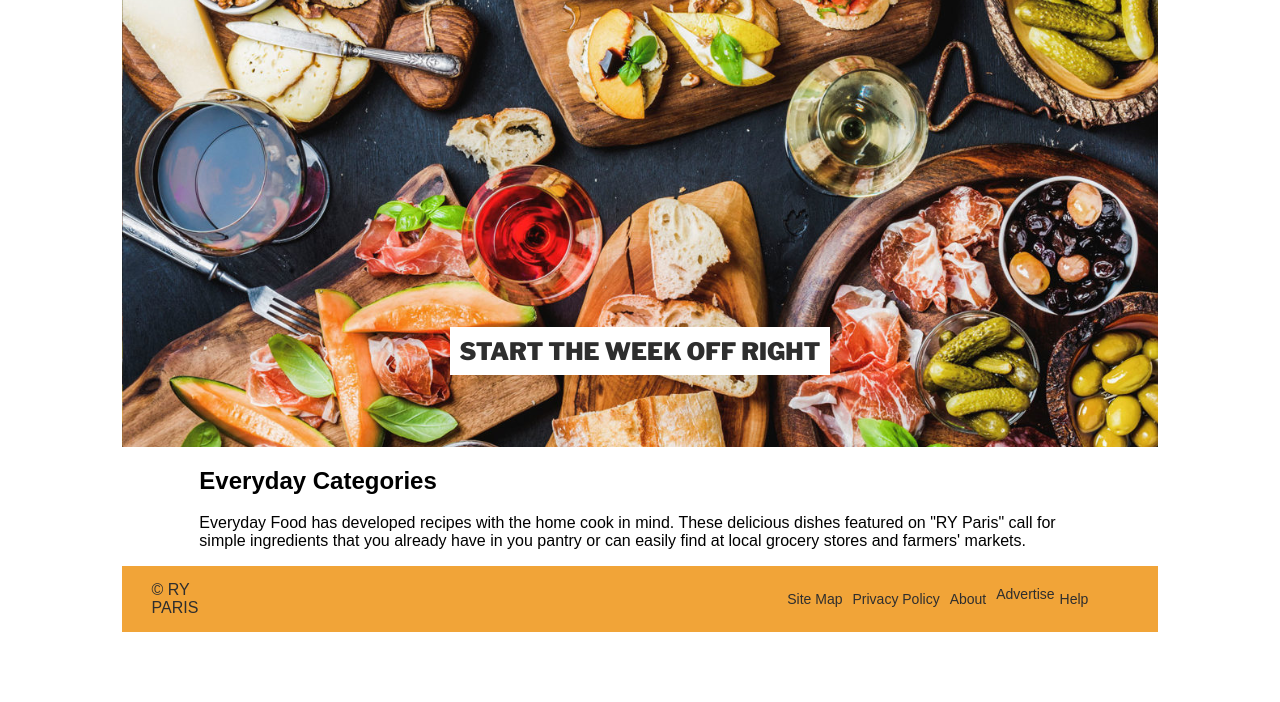
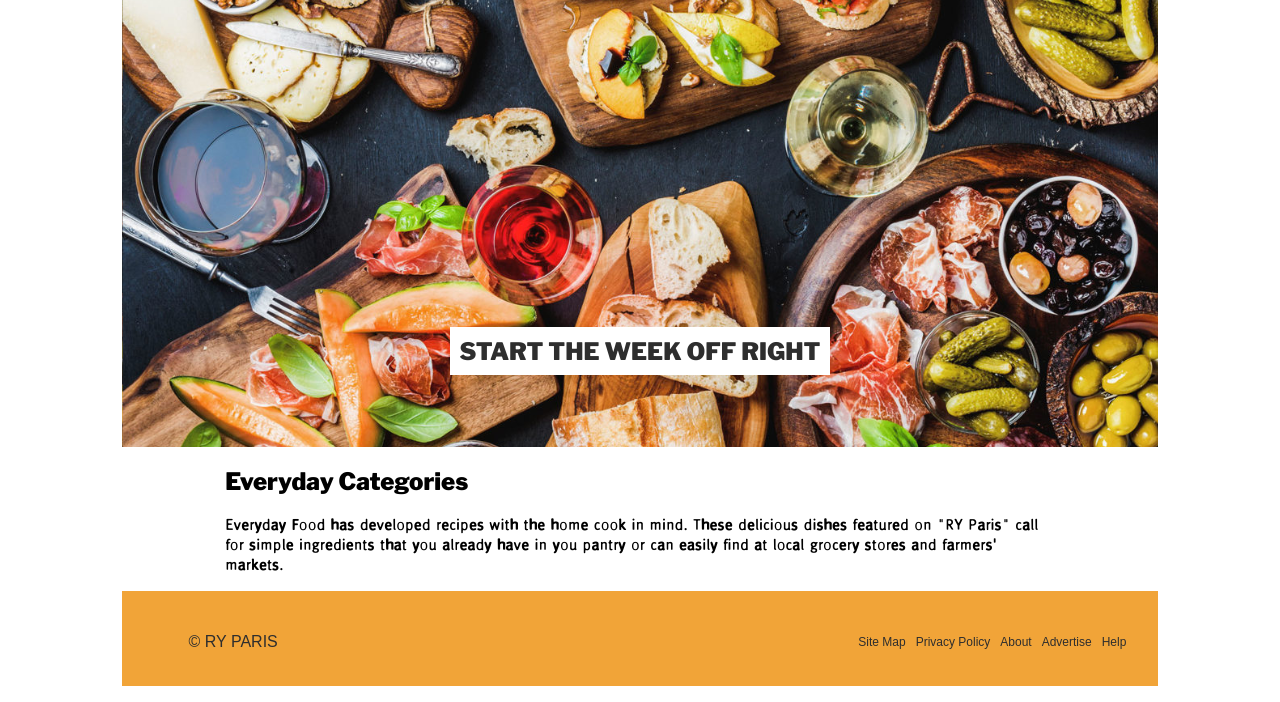
Before and after one commit to brentknudsenstud/RyParisProject, a plain HTML site: page index.html in a window 1280 px wide. Shown: the part 98-800 px from the top of the page. Drawn offline with nearby package versions, Linux system fonts and the light colour scheme; files whose address does not match are found by name.

Commit message:
more changes

```diff
--- a/css/style.css
+++ b/css/style.css
@@ -76,7 +76,14 @@ label {
 
 .main-content {
     margin: 0 auto;
-    width: 85%;
+    width: 80%;
+}
+
+h2 {
+    font-family: 'Libre Franklin', sans-serif;
+}
+p {
+    font-family: 'cynic', Arial;
 }
 
 footer {
@@ -86,6 +93,7 @@ footer {
     justify-content: flex-end;
     flex-wrap: nowrap;
     align-items: center;
+    padding: 27px 27px 20px 27px;
 }
 
 .bottom-nav {
@@ -94,7 +102,7 @@ footer {
     flex-direction: row;
     justify-content: flex-end;
     align-items: center;
-    padding-right: 60px;
+
 }
 
 .bottom-navlink {
@@ -102,6 +110,7 @@ footer {
     justify-content: flex-end;
     margin: 5px;
 }
+
 footer a {
     text-decoration: none;
     color: #2e2e2e;
@@ -109,15 +118,16 @@ footer a {
 
 .bottom-navlink label {
     justify-content: flex-end;
-    font-size: 14px;
+    font-size: 12px;
     font-family: Arial, Helvetica, sans-serif;
 }
 
 .copyright-line {
-    margin: 5px 10px 5px 20px;
+    margin: 5px 30px 5px 30px;
     display: flex;
     flex-grow: 1;
     justify-content: flex-start;
     color: #2e2e2e;
     padding: 10px;
+    min-width: 100px;
 }
```
Also changed, not shown: index.html (+1 -0 lines).
